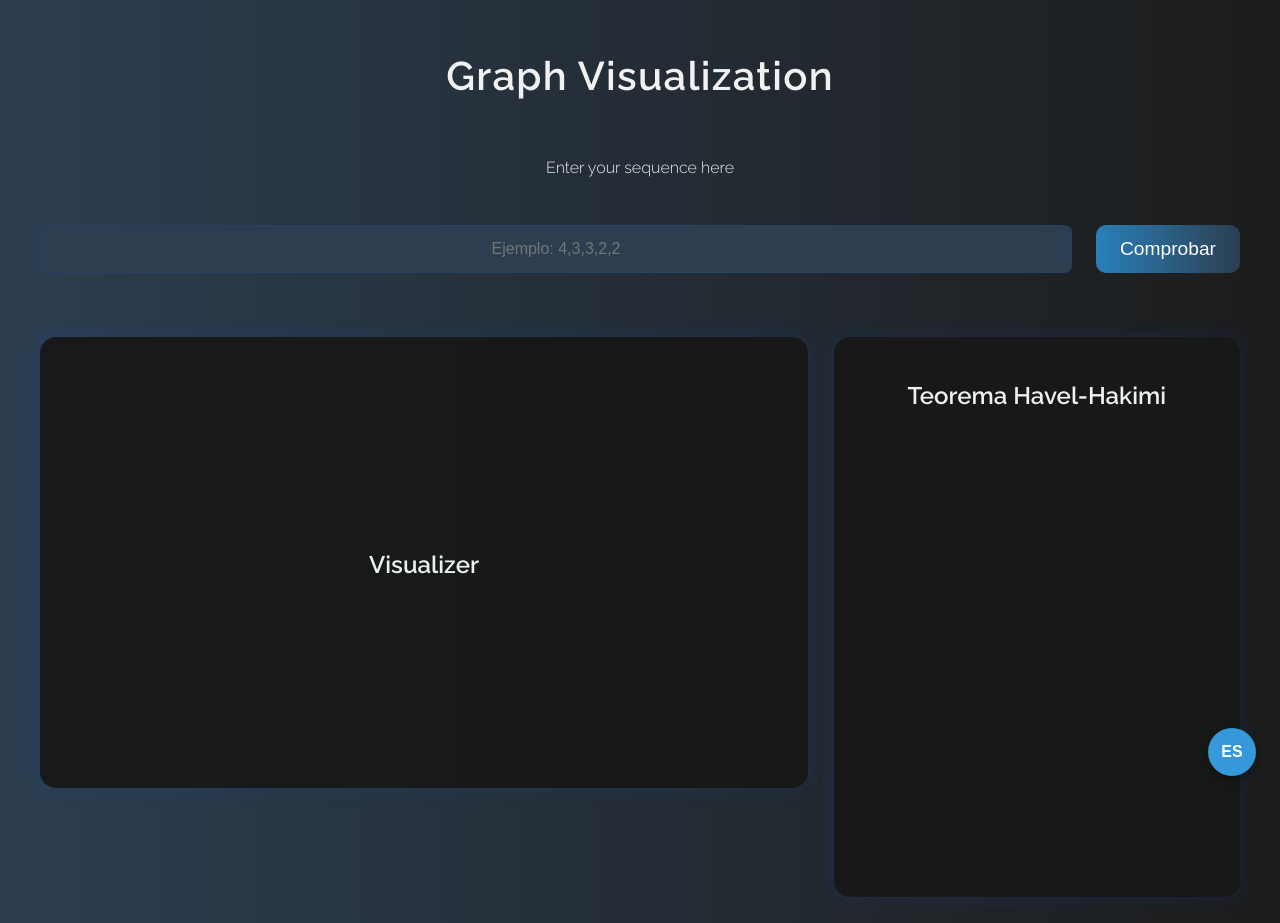
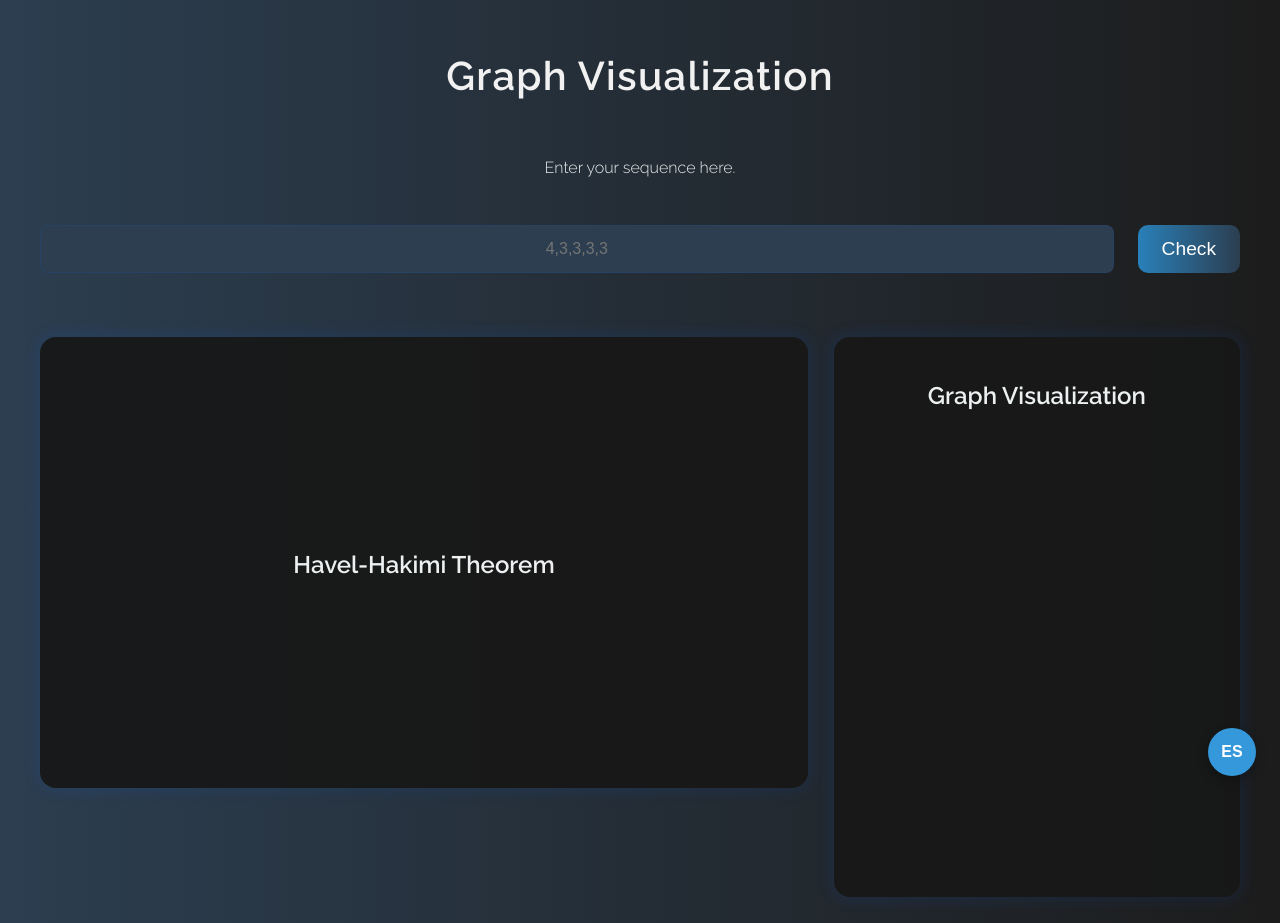
Before and after one commit to snir44-admin/graphsPage, a React (Create React App) app: page / in a window 1280 px wide. Built offline with nearby package versions, Linux system fonts and the light colour scheme.

Commit message:
fixing language

```diff
--- a/src/components/GraphInput.js
+++ b/src/components/GraphInput.js
@@ -1,17 +1,23 @@
 import React from 'react';
+import { useTranslation } from 'react-i18next';
+import '../services/i18n';
 
-const GraphInput = ({ sequence, setSequence, handleCheck }) => (
+const GraphInput = ({ sequence, setSequence, handleCheck }) => {
+  const { t } = useTranslation();
+
+  return (
     <div className="inputContainer">
       <input
         type="text"
         value={sequence}
         onChange={(e) => setSequence(e.target.value)}
-      placeholder="Ejemplo: 4,3,3,2,2"
+        placeholder={t('example')}
       />
       <button onClick={handleCheck} className="check-button">
-      Comprobar
+        {t('check')}
       </button>
     </div>
   );
+};
 
 export default GraphInput;
--- a/src/main/App.js
+++ b/src/main/App.js
@@ -66,11 +66,11 @@
           ) : result ? (
             <p className="badMessage">{t('notGraphical')}</p>
           ) : (
-            <h2 className="tittleHavelHakimi">{t('visualizer')}</h2>
+            <h2 className="tittleHavelHakimi">{t('theorem')}</h2>
           )}
         </div>
         <div className="boxContainer">
-          <h2 className="tittleHavelHakimi">Teorema Havel-Hakimi</h2>
+          <h2 className="tittleHavelHakimi">{t('title')}</h2>
           <div className="logContent">
             {logs.map((log, index) => (
               <p key={index}>{log}</p>
--- a/src/services/i18n.js
+++ b/src/services/i18n.js
@@ -7,12 +7,13 @@
   en: {
     translation: {
       title: "Graph Visualization",
-      subtitle: "Enter your sequence here",
+      subtitle: "Enter your sequence here.",
+      example: "4,3,3,3,3",
       check: "Check",
       notGraphical: "Not graphical",
       visualizer: "Visualizer",
       theorem: "Havel-Hakimi Theorem",
-      checkingSequence: "Checking sequence: {{sequence}}",
+      checkingSequence: "Checking sequence: ",
       resultYes: "The sequence is graphical.",
       resultNo: "The sequence is not graphical.",
       generatingGraph: "Generating graph...",
@@ -23,11 +24,12 @@
     translation: {
       title: "Visualización de Grafos",
       subtitle: "Ingresa tu secuencia aquí",
+      example: "4,3,3,3,3",
       check: "Comprobar",
       notGraphical: "No es graficable",
       visualizer: "Visualizador",
       theorem: "Teorema Havel-Hakimi",
-      checkingSequence: "Verificando secuencia: {{sequence}}",
+      checkingSequence: "Verificando secuencia. Ejemplo: 4,3,3,3,3  ",
       resultYes: "La secuencia es graficable.",
       resultNo: "La secuencia no es graficable.",
       generatingGraph: "Generando grafo...",
```
Lines whose indentation alone changed are shown as unchanged.
